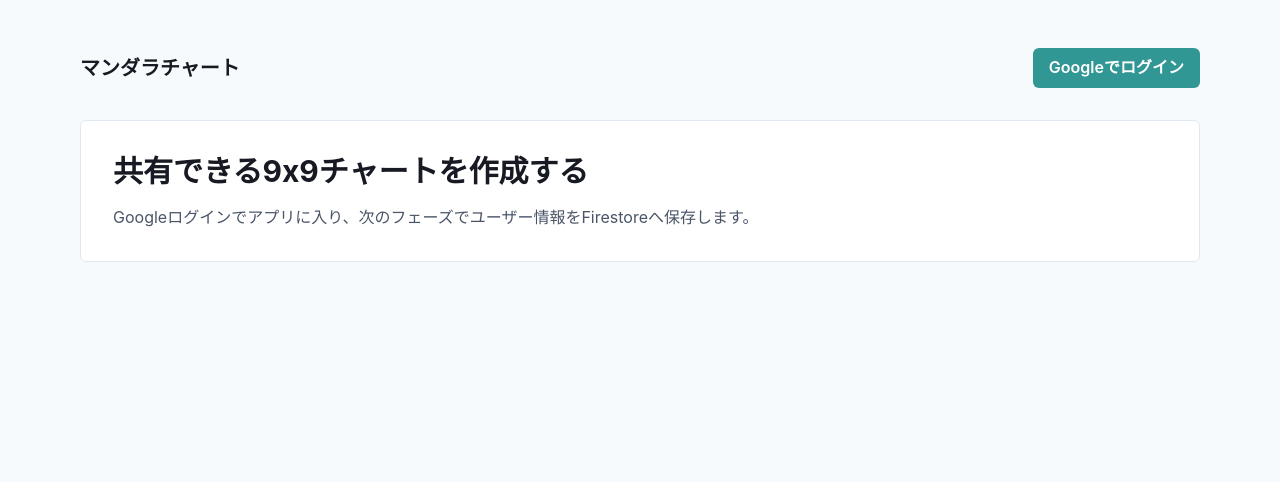
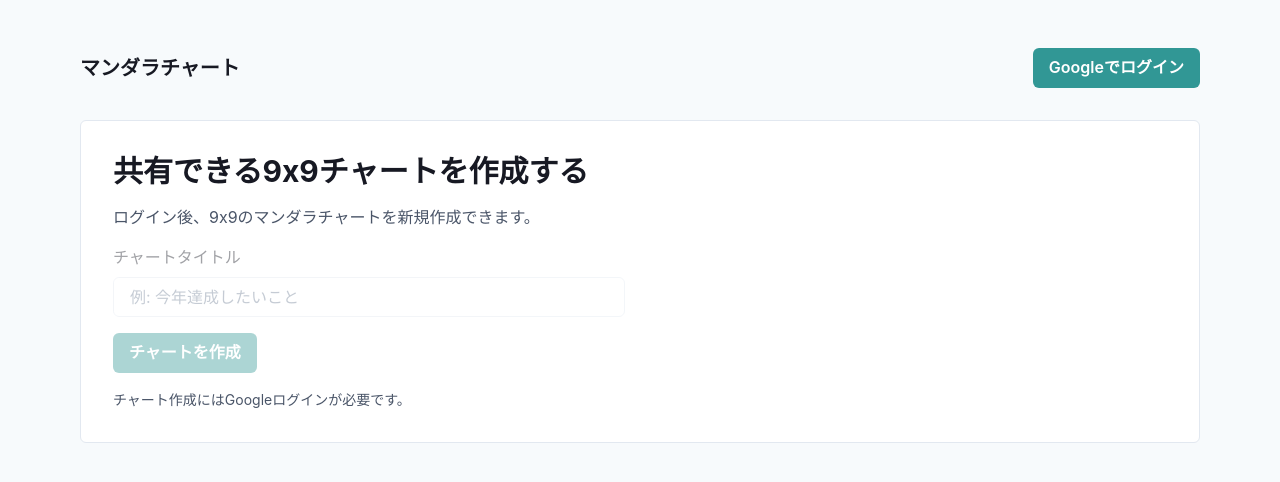
Before and after one commit to MiyoTakeishi/codex-mandala-poc, a React (Vite) app: page / in a window 1280 px wide. Shown: the top 482 px of the page. Built offline with nearby package versions, Linux system fonts and the light colour scheme; no server answers.

Commit message:
feat: add chart creation UI

```diff
--- a/src/app/App.tsx
+++ b/src/app/App.tsx
@@ -6,14 +6,19 @@ import {
   Box,
   Button,
   Container,
+  FormControl,
+  FormLabel,
   Heading,
   HStack,
+  Input,
   Spinner,
   Text,
   VStack,
 } from "@chakra-ui/react";
+import { useState } from "react";
 
 import { useAuth } from "../features/auth/AuthProvider";
+import { createChart } from "../features/charts/createChart";
 
 export function App() {
   const {
@@ -24,6 +29,30 @@ export function App() {
     logout,
     signInWithGoogle,
   } = useAuth();
+  const [chartTitle, setChartTitle] = useState("");
+  const [isCreatingChart, setIsCreatingChart] = useState(false);
+  const [chartCreateError, setChartCreateError] = useState<string | null>(null);
+  const [createdChartId, setCreatedChartId] = useState<string | null>(null);
+
+  const handleCreateChart = async () => {
+    setIsCreatingChart(true);
+    setChartCreateError(null);
+    setCreatedChartId(null);
+
+    try {
+      const chartId = await createChart(chartTitle);
+      setCreatedChartId(chartId);
+      setChartTitle("");
+    } catch (error) {
+      setChartCreateError(
+        error instanceof Error
+          ? error.message
+          : "チャートの作成に失敗しました。",
+      );
+    } finally {
+      setIsCreatingChart(false);
+    }
+  };
 
   return (
     <Box minH="100vh" bg="gray.50" color="gray.900">
@@ -79,8 +108,45 @@ export function App() {
             <VStack align="start" spacing={4}>
               <Heading size="lg">共有できる9x9チャートを作成する</Heading>
               <Text color="gray.600">
-                Googleログインでアプリに入り、次のフェーズでユーザー情報をFirestoreへ保存します。
+                ログイン後、9x9のマンダラチャートを新規作成できます。
               </Text>
+              <FormControl maxW="lg" isDisabled={!currentUser || isCreatingChart}>
+                <FormLabel>チャートタイトル</FormLabel>
+                <Input
+                  value={chartTitle}
+                  maxLength={80}
+                  placeholder="例: 今年達成したいこと"
+                  onChange={(event) => setChartTitle(event.target.value)}
+                />
+              </FormControl>
+              <Button
+                colorScheme="teal"
+                isDisabled={!currentUser || isAuthLoading}
+                isLoading={isCreatingChart}
+                loadingText="作成中"
+                onClick={handleCreateChart}
+              >
+                チャートを作成
+              </Button>
+              {!currentUser && !isAuthLoading ? (
+                <Text fontSize="sm" color="gray.600">
+                  チャート作成にはGoogleログインが必要です。
+                </Text>
+              ) : null}
+              {createdChartId ? (
+                <Alert status="success" borderRadius="md">
+                  <AlertIcon />
+                  <AlertDescription>
+                    チャートを作成しました。ID: {createdChartId}
+                  </AlertDescription>
+                </Alert>
+              ) : null}
+              {chartCreateError ? (
+                <Alert status="error" borderRadius="md">
+                  <AlertIcon />
+                  <AlertDescription>{chartCreateError}</AlertDescription>
+                </Alert>
+              ) : null}
             </VStack>
           </Box>
         </VStack>
--- /dev/null
+++ b/src/features/charts/createChart.ts
@@ -0,0 +1,40 @@
+import { FirebaseError } from "firebase/app";
+import { httpsCallable } from "firebase/functions";
+
+import { functions } from "../../firebase/functions";
+
+type CreateChartRequest = {
+  title?: string;
+};
+
+type CreateChartResponse = {
+  chartId: string;
+};
+
+const createChartCallable = httpsCallable<
+  CreateChartRequest,
+  CreateChartResponse
+>(functions, "createChart");
+
+export async function createChart(title: string) {
+  try {
+    const result = await createChartCallable({ title });
+    return result.data.chartId;
+  } catch (error) {
+    if (error instanceof FirebaseError) {
+      if (error.code === "functions/resource-exhausted") {
+        throw new Error("作成できるチャートは最大5件です。");
+      }
+
+      if (error.code === "functions/unauthenticated") {
+        throw new Error("チャート作成にはログインが必要です。");
+      }
+
+      if (error.code === "functions/invalid-argument") {
+        throw new Error(error.message);
+      }
+    }
+
+    throw new Error("チャートの作成に失敗しました。時間をおいて再試行してください。");
+  }
+}
```
